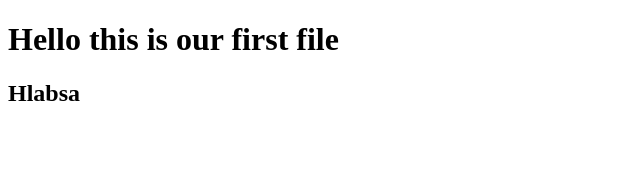
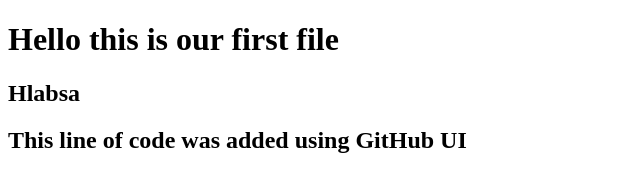
Before and after one commit to AbdullahAdeldev22/test, a plain HTML site: page index.html in a window 1280 px wide. Shown: the whole page, without its empty margins (0-640 px from the left). Drawn offline with Linux system fonts and the light colour scheme.

Commit message:
Update index.html

```diff
--- a/index.html
+++ b/index.html
@@ -10,6 +10,8 @@
 <body>
     <h1>Hello this is our first file</h1>
     <h2>Hlabsa</h2>
+    <h2>This line of code was added using GitHub UI</h2>
+
 </body>
 
 </html>
```
